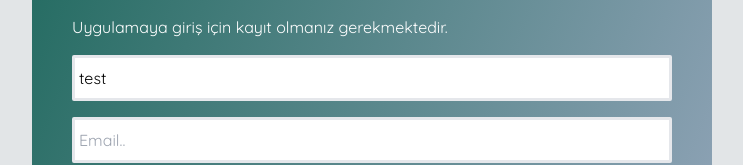
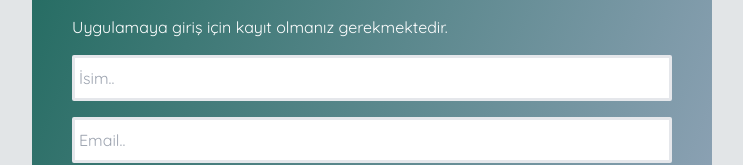
Before and after one commit to halilibrahimcelik/video-model, a React (Create React App) app: page / in a window 1280 px wide. Shown: the part 272-437 px from the top of the page, without its empty margins (268-1011 px from the left). Built offline with nearby package versions, Linux system fonts and the light colour scheme; no server answers.

Commit message:
clear logs

```diff
--- a/src/components/register/SignUp.jsx
+++ b/src/components/register/SignUp.jsx
@@ -51,8 +51,7 @@ const SignUp = () => {
             <input
               className="rounded-sm  py-2  px-1 focus:border-teal-700  focus:outline-none focus:rounded-md border-[3px] border-solid"
               type="text"
-              defaultValue="test"
-              placeholder="Name.."
+              placeholder="İsim.."
               {...register("displayName", { required: true, maxLength: 20 })}
             />
             {errors.displayName && <span>Bu alan zorunlu</span>}
--- a/src/pages/VideoList.jsx
+++ b/src/pages/VideoList.jsx
@@ -44,7 +44,7 @@ const VideoList = () => {
           querySnapshot.forEach((doc) => {
             if (doc.exists()) {
               videoList.push(doc.data());
-              console.log(doc.data());
+              console.log();
               setListing(videoList);
               setLoading(false);
             }
@@ -56,7 +56,7 @@ const VideoList = () => {
       }
     });
   }, []);
-  console.log(listing);
+
   const handleVideoClick = (videoId) => {
     setVideoId(videoId);
     setIsOpen(true);
```
